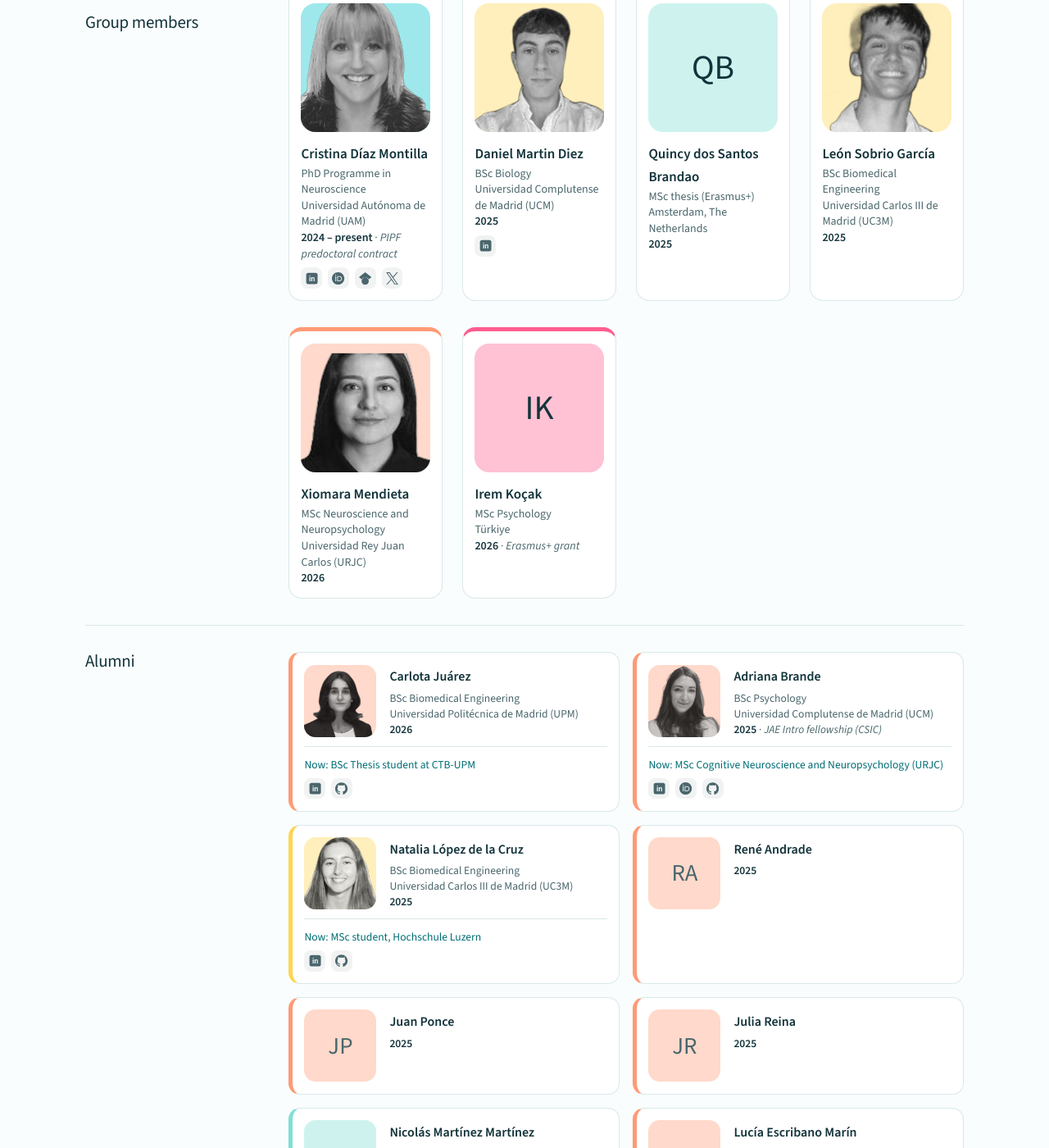
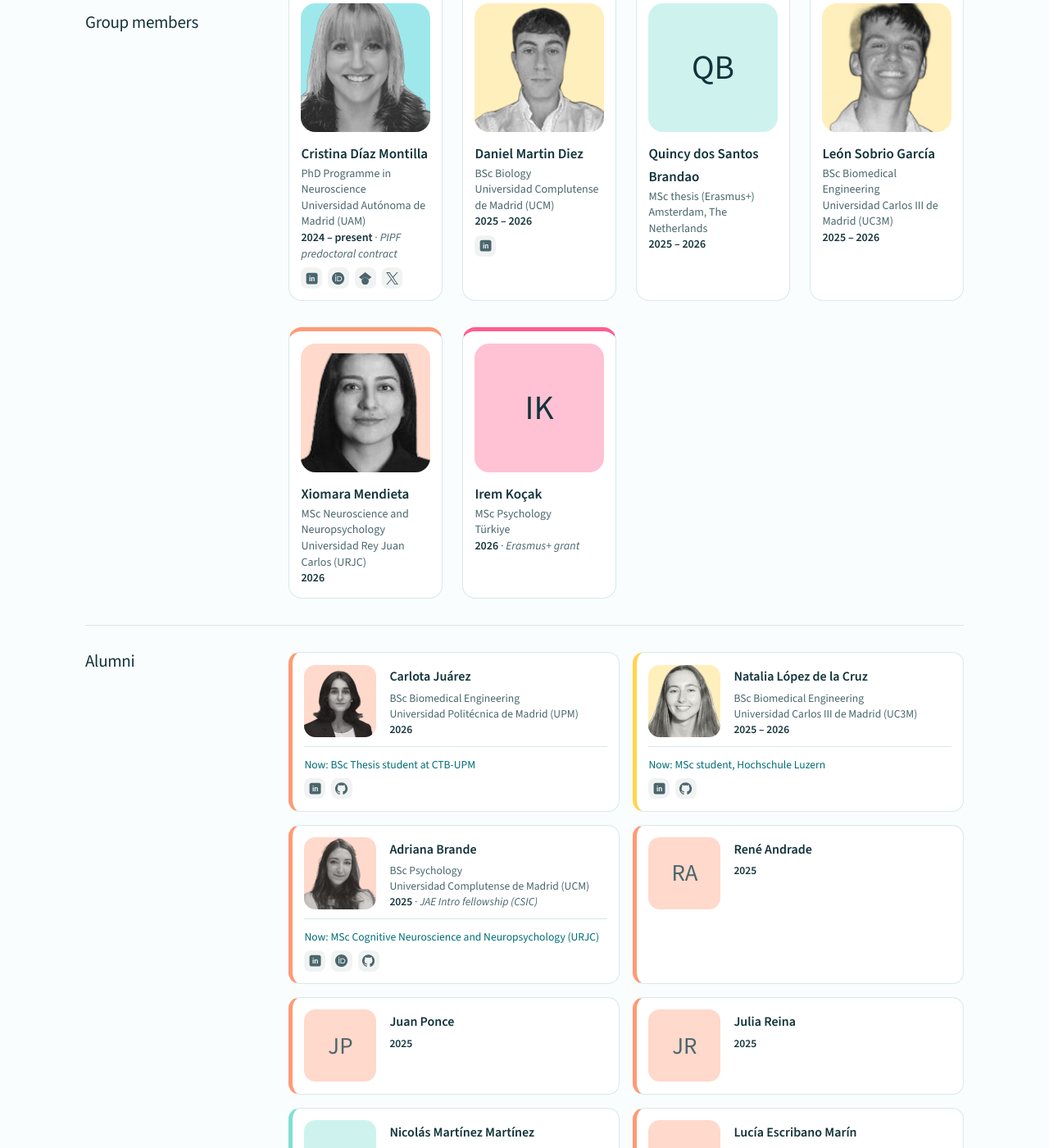
Before and after one commit to cajal-neuroimaging/cajal-neuroimaging.github.io, a Jekyll site: the page built from team.html, in a window 1280 px wide and 1400 px high, scrolled down 1005 px. Shown: the whole window at 82% size. Built offline with Jekyll 4.4.1, drawn with Linux system fonts in a browser that asks for light colours; part of the change alters nothing that is shown; some of the changed text lies outside the part shown.

Commit message:
Team: year ranges 2025–2026 and 2024–2025; alumni re-sorted
Co-Authored-By: Claude Opus 5.5 <noreply@anthropic.com>
Claude-Session: https://claude.ai/code/session_016qHx7xJtVuA2p8MXZK7uaB

```diff
--- a/_data/team.yml
+++ b/_data/team.yml
@@ -30,19 +30,19 @@ members:
     x: https://twitter.com/cdiazmontilla
   - name: Daniel Martin Diez
     type: bsc
-    years: '2025'
+    years: 2025 – 2026
     photo: daniel-martin-diez.png
     role: BSc Biology
     affiliation: Universidad Complutense de Madrid (UCM)
     linkedin: https://www.linkedin.com/in/danielmartindiez04/
   - name: Quincy dos Santos Brandao
     type: msc
-    years: '2025'
+    years: 2025 – 2026
     role: MSc thesis (Erasmus+)
     affiliation: Amsterdam, The Netherlands
   - name: León Sobrio García
     type: bsc
-    years: '2025'
+    years: 2025 – 2026
     photo: leon-sobrio-garcia.png
     role: BSc Biomedical Engineering
     affiliation: Universidad Carlos III de Madrid (UC3M)
@@ -69,6 +69,15 @@ alumni:
     linkedin: https://www.linkedin.com/in/carlota-juárez-alonso-051b4a38a/
     github: https://github.com/carlota-juarez
     now: BSc Thesis student at CTB-UPM
+  - name: Natalia López de la Cruz
+    type: bsc
+    years: 2025 – 2026
+    photo: natalia-lopez-de-la-cruz.png
+    role: BSc Biomedical Engineering
+    affiliation: Universidad Carlos III de Madrid (UC3M)
+    linkedin: https://www.linkedin.com/in/natalia-lopez-de-la-cruz-ab1496330/
+    github: https://github.com/nattloopez
+    now: MSc student, Hochschule Luzern
   - name: Adriana Brande
     type: intern
     years: '2025'
@@ -80,15 +89,6 @@ alumni:
     linkedin: https://www.linkedin.com/in/adriana-gabriela-brande-s%C3%A1nchez-7809ab332/
     orcid: https://orcid.org/0009-0001-1465-8159
     github: https://github.com/abrande-neuro
-  - name: Natalia López de la Cruz
-    type: bsc
-    years: '2025'
-    photo: natalia-lopez-de-la-cruz.png
-    role: BSc Biomedical Engineering
-    affiliation: Universidad Carlos III de Madrid (UC3M)
-    linkedin: https://www.linkedin.com/in/natalia-lopez-de-la-cruz-ab1496330/
-    github: https://github.com/nattloopez
-    now: MSc student, Hochschule Luzern
   - name: René Andrade
     type: intern
     years: '2025'
@@ -121,7 +121,7 @@ alumni:
     orcid: https://orcid.org/0009-0006-0847-304X
   - name: Marta Navarro Bernad
     type: msc
-    years: '2024'
+    years: 2024 – 2025
     photo: marta-navarro-bernad-2026.png
     role: MSc Cognitive Neuroscience and Neuropsychology
     funding: JAE Intro fellowship (CSIC)
@@ -130,19 +130,19 @@ alumni:
     orcid: https://orcid.org/0009-0007-5089-6369
   - name: Álvaro Mozas Robles
     type: msc
-    years: '2024'
+    years: 2024 – 2025
     photo: alvaro-mozas-robles.png
     role: MSc Advanced Therapies in Biomedicine
     affiliation: Universidad Francisco de Vitoria (UFV)
   - name: Cristina Salinas Fernández
     type: bsc
-    years: '2024'
+    years: 2024 – 2025
     photo: cristina-salinas-fernandez.png
     role: BSc Biomedical Engineering
     affiliation: Universidad Carlos III de Madrid (UC3M)
   - name: Raúl García Luengo
     type: bsc
-    years: '2024'
+    years: 2024 – 2025
     photo: raul-garcia-luengo.png
     role: BSc Biomedical Engineering
     affiliation: Universidad Carlos III de Madrid (UC3M)
```
